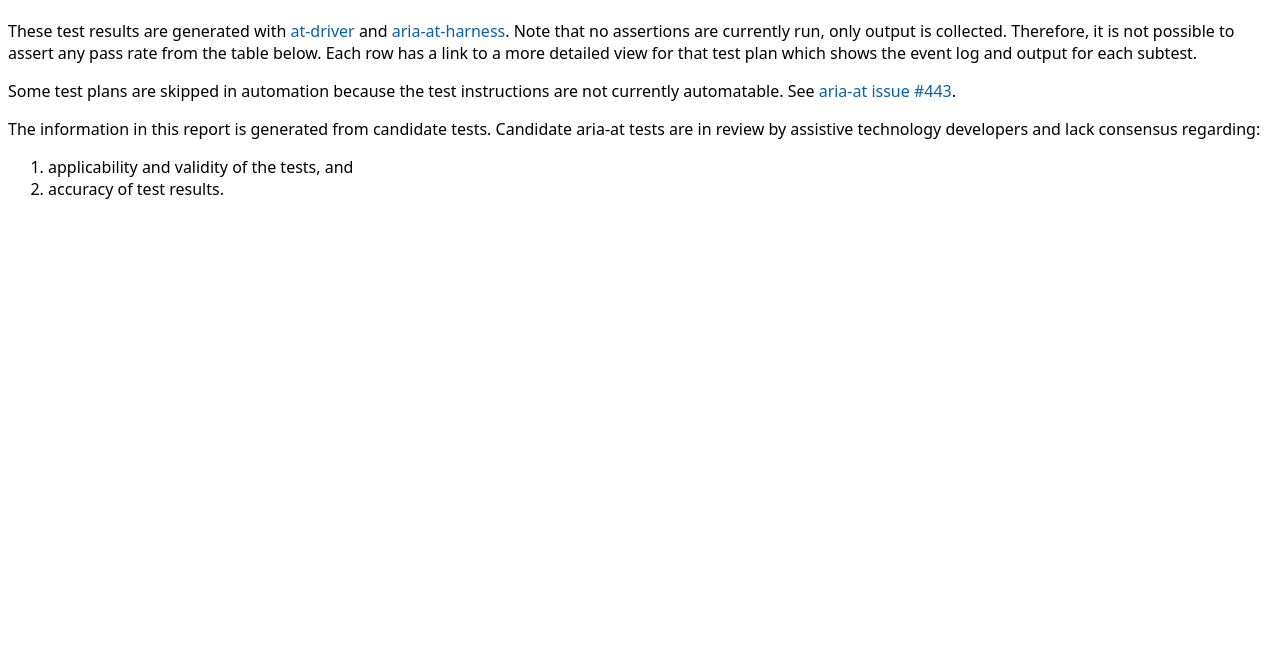
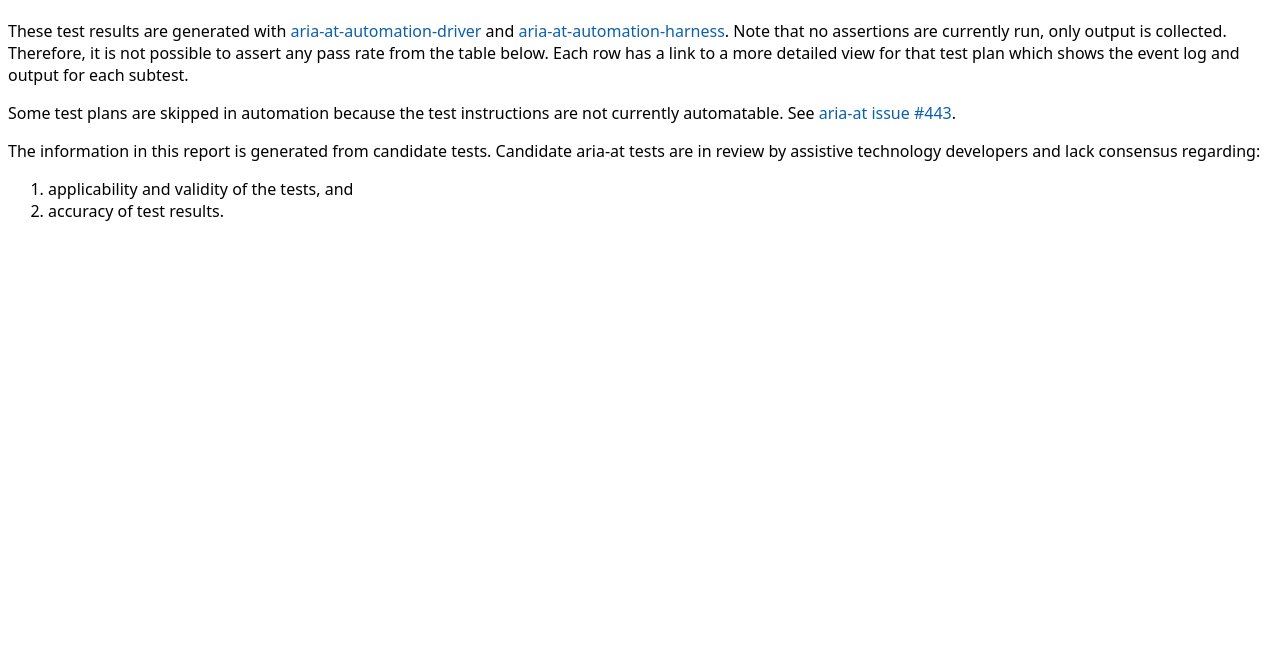
Before and after one commit to w3c/aria-at-automation-results-viewer, an Eleventy site: page pages/index.md in a window 1280 px wide. Shown: the part 154-800 px from the top of the page. Built offline with nearby package versions, Linux system fonts and the light colour scheme; Eleventy itself is replaced by a stand-in of ours; files that its build step writes are made by us from their sources; what tableify would draw is missing.

Commit message:
Update links: aria-at-automation-{harness,driver} (#13)

```diff
--- a/pages/index.md
+++ b/pages/index.md
@@ -6,7 +6,7 @@
 
 ## Test results
 
-These test results are generated with [at-driver](https://github.com/bocoup/at-automation-experiment) and [aria-at-harness](https://github.com/bocoup/aria-at-harness).
+These test results are generated with [aria-at-automation-driver](https://github.com/bocoup/aria-at-automation-driver) and [aria-at-automation-harness](https://github.com/bocoup/aria-at-automation-harness).
 Note that no assertions are currently run, only output is collected.
 Therefore, it is not possible to assert any pass rate from the table below.
 Each row has a link to a more detailed view for that test plan which shows the event log and output for each subtest.
```
